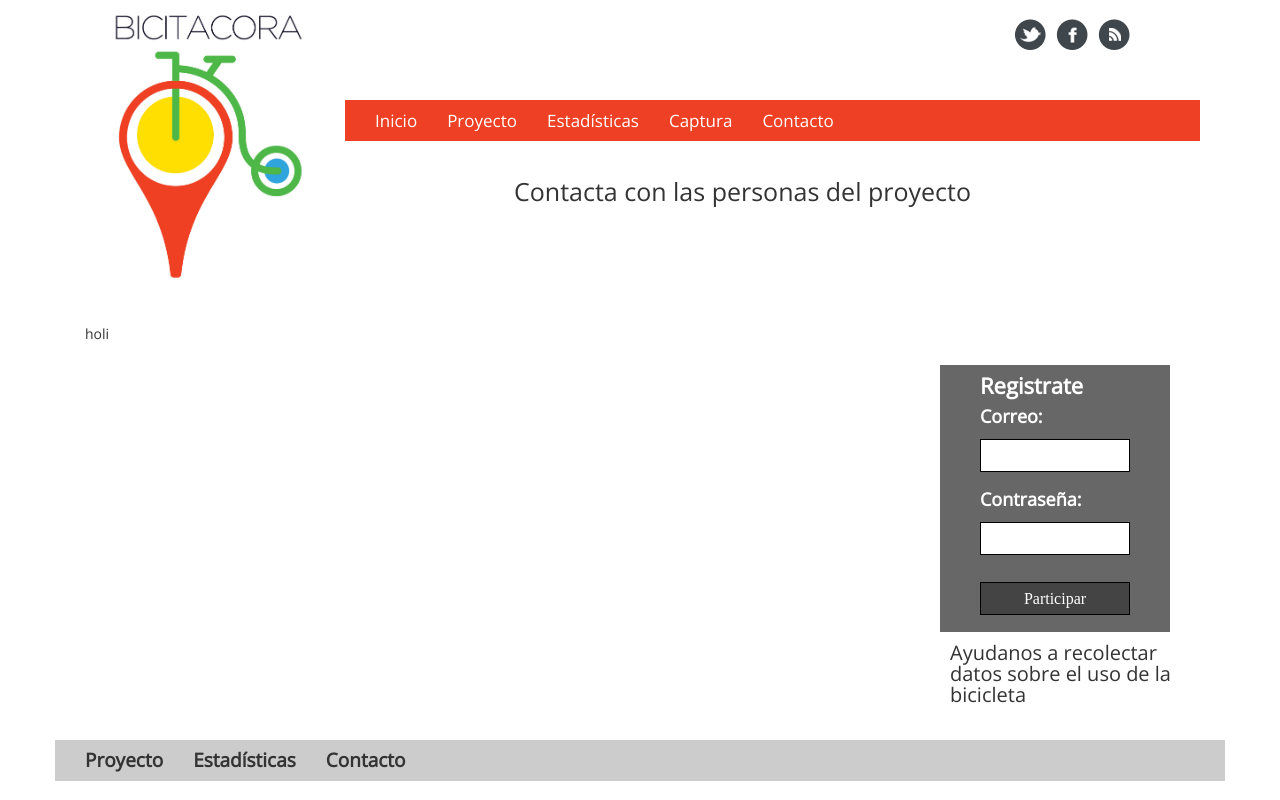
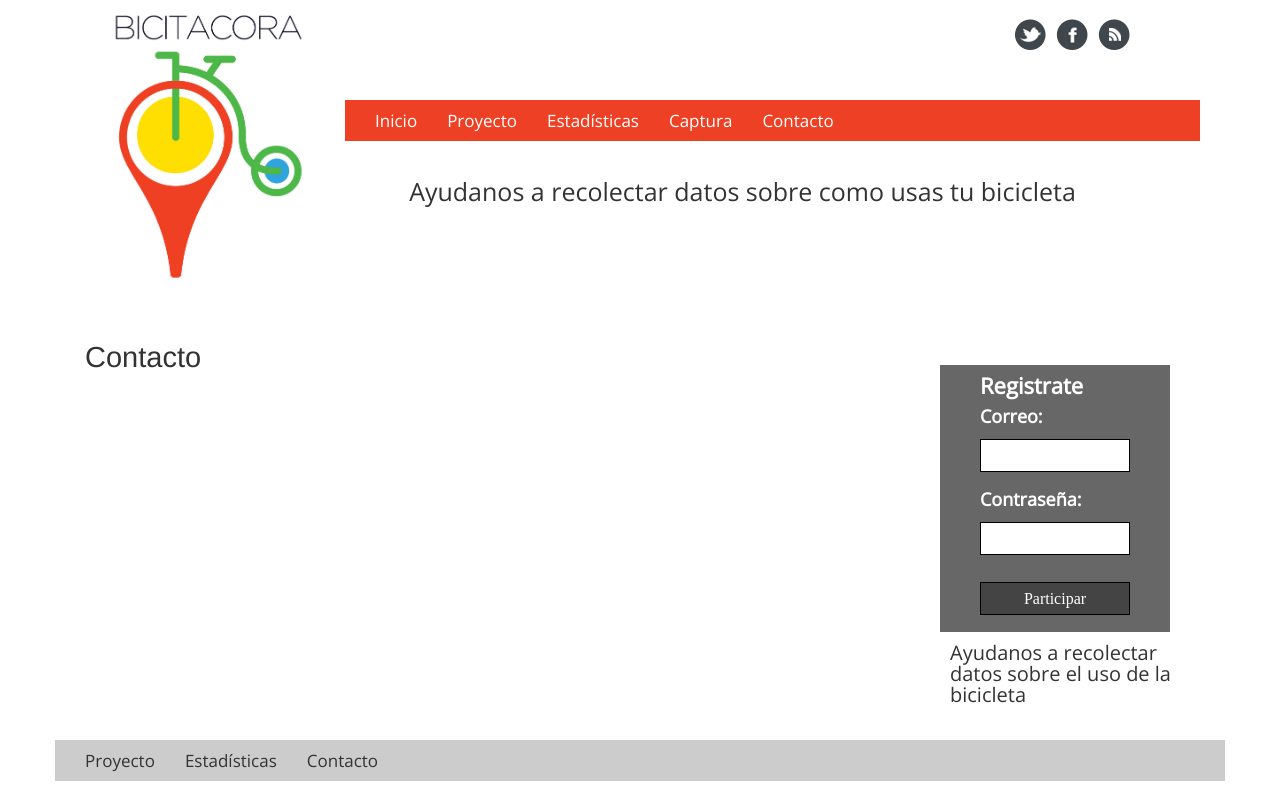
Before and after one commit to categulario/Bicitacora, a Django app: page /contacto in a window 1280 px wide. Run offline with Django 3.2, Linux system fonts and the light colour scheme; parts of the project's set-up code (start-up, migrations or seed data) failed here and were passed over; some web fonts are replaced.

Commit message:
Varios cambios en estilos

```diff
--- a/xbapp/static/xbapp/css/front.css
+++ b/xbapp/static/xbapp/css/front.css
@@ -61,12 +61,12 @@ body{
 .navf li {
 	margin:0;
 	padding:10px 15px 10px 15px;
-	font-weight:bold;
-	font-size: 19px;
+	font-size: 17px;
 	float:left;
 }
 .navf li:hover {
 	color:#000;
+	cursor: pointer
 }
 .subnav {
 	list-style:none;
--- a/xbapp/templates/xbapp/contacto.html
+++ b/xbapp/templates/xbapp/contacto.html
@@ -1,8 +1,6 @@
 {% extends 'xbapp/template.html' %}
 {% load sekizai_tags staticfiles %}
 
-{% block subtitulo %}Contacta con las personas del proyecto{% endblock %}
-
 {% block contenido %}
-	holi
+	<h1>Contacto</h1>
 {% endblock %}
--- a/xbapp/templates/xbapp/estadisticas.html
+++ b/xbapp/templates/xbapp/estadisticas.html
@@ -1,12 +1,12 @@
 {% extends 'xbapp/template.html' %}
 {% load sekizai_tags staticfiles %}
 
-{% block subtitulo %}Datos de los usuarios de Bicitácora{% endblock %}
 
 {% block contenido %}
-	<h1>Rutas registradas</h1>
+	<h1>Estadísticas</h1>
+	<h2>Rutas registradas</h2>
 	<p class="lead">{{ nrutas }}</p>
-	<h1>Ciclistas por sexo</h1>
+	<h2>Ciclistas por sexo</h2>
 	<div class="row">
 		<div class="col-md-6">
 			<p class="lead">{{ nhombres }} % hombres</p>
--- a/xbapp/templates/xbapp/perfil.html
+++ b/xbapp/templates/xbapp/perfil.html
@@ -1,7 +1,5 @@
 {% extends 'xbapp/template.html' %}
 {% load sekizai_tags staticfiles bootstrap_tags %}
-
-{% block subtitulo %}<em>{{ user.ciclista }}</em>{% endblock %}
 
 {% block contenido %}
 	{% addtoblock 'js' %}
--- a/xbapp/templates/xbapp/proyecto.html
+++ b/xbapp/templates/xbapp/proyecto.html
@@ -1,11 +1,9 @@
 {% extends 'xbapp/template.html' %}
 {% load sekizai_tags staticfiles %}
 
-{% block subtitulo %}Conoce más sobre este proyecto{% endblock %}
-
 {% block contenido %}
 <div class="proyecto">
-	<h1>Proyecto</h1>
+	<h1>Proyecto - Conoce más sobre Bicitácora</h1>
 	<p>
 	Bicitácora es un proyecto de desarrollo, conducido en el marco de Desarrollando América Latina y el primer Hackatón de datos abiertos de Xalapa (#xackaton2013) celebrado el 26 y 27 de Octubre de 2013 en la Facultad de Estadística e Informática de la Universidad Veracruzana.
 	</p>
```
